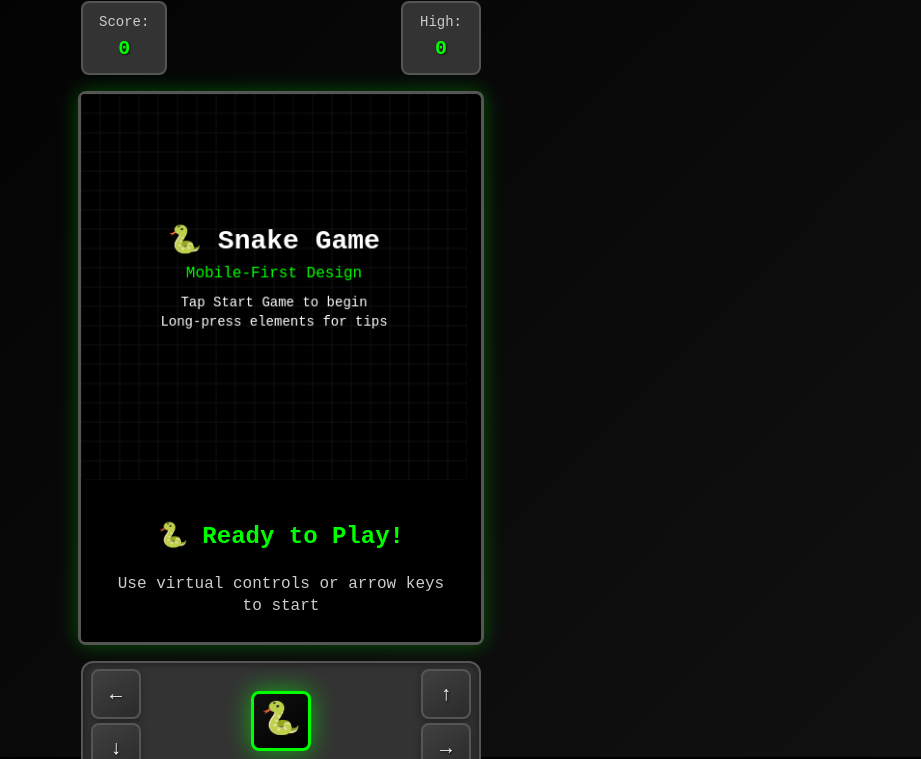
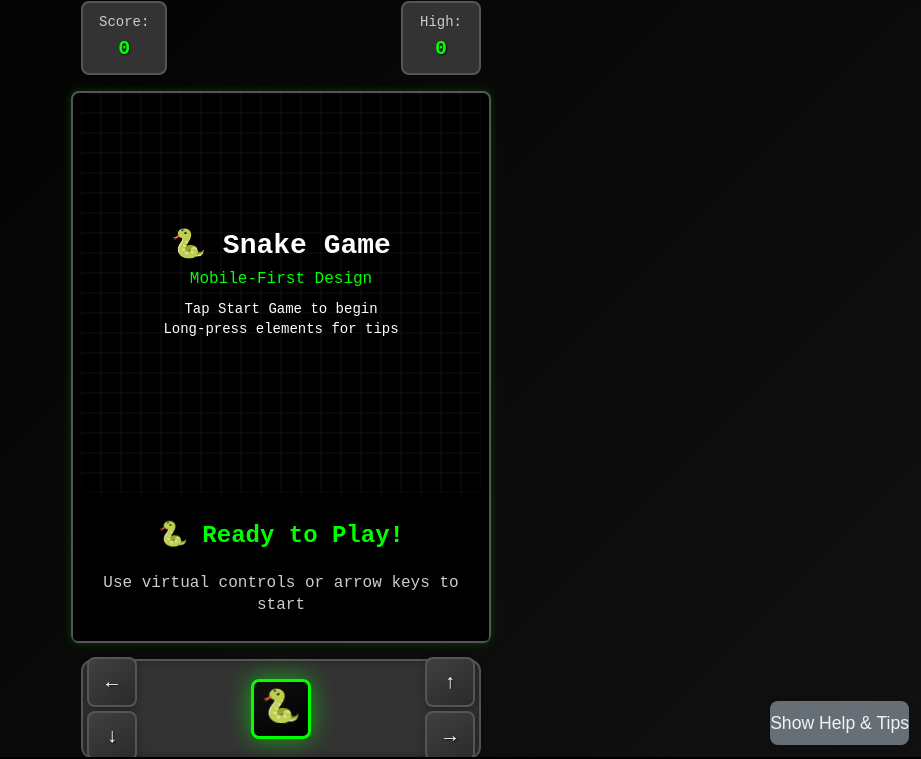
Before and after one commit to doctorboyz/snake-game, a website: page index.html in a window 1280 px wide. Shown: the part 43-802 px from the top of the page, without its empty margins (359-1280 px from the left). Drawn offline with Linux system fonts and the light colour scheme.

```diff
--- a/css/style.css
+++ b/css/style.css
@@ -82,14 +82,42 @@
 ========================================== */
 .game-container {
     width: 100vw;
-    min-height: 100vh; /* Use min-height to allow content expansion */
+    min-height: 100vh;
+    height: auto;
+    overflow-x: hidden;
+    overflow-y: visible;
     display: flex;
     flex-direction: column;
-    align-items: center;
-    justify-content: flex-start; /* Change to flex-start for mobile */
-    padding: var(--spacing-sm);
+    align-items: stretch;
+    justify-content: flex-start;
+    padding: var(--spacing-xs);
     background: linear-gradient(135deg, var(--bg-primary) 0%, var(--bg-secondary) 100%);
-    gap: var(--spacing-sm); /* Add gap between sections */
+    gap: var(--spacing-xs);
+}
+
+#toggle-extra {
+  position: fixed;
+  bottom: 12px;
+  right: 12px;
+  z-index: 1000;
+  min-width: 44px;
+  min-height: 44px;
+  font-size: 1.1em;
+  background: var(--btn-secondary, #6c757d);
+  color: var(--text-primary, #fff);
+  border: none;
+  border-radius: 8px;
+  box-shadow: 0 2px 8px rgba(0,0,0,0.15);
+  opacity: 0.95;
+  transition: opacity 0.2s;
+}
+#toggle-extra:hover {
+  opacity: 1;
+  background: var(--btn-secondary-hover, #545b62);
+}
+/* Hide collapsed extra sections */
+#extra-sections.collapsed {
+  display: none !important;
 }
 
 /* ========================================
@@ -149,30 +177,34 @@
    4. Game Canvas
 ========================================== */
 .game-main {
-    flex: 1;
+    width: 100%;
     display: flex;
     align-items: center;
     justify-content: center;
-    width: 100%;
-    max-width: 400px;
+    flex: 1 0 auto;
+    max-width: 100vw;
 }
 
 .canvas-container {
     position: relative;
     background: var(--bg-primary);
-    border: 3px solid var(--border-color);
+    border: 2px solid var(--border-color);
     border-radius: var(--radius-md);
-    box-shadow: 0 0 20px rgba(0, 255, 0, 0.3);
+    box-shadow: 0 0 10px rgba(0, 255, 0, 0.2);
+    width: 100vw;
+    max-width: 420px;
+    margin: 0 auto;
 }
 
 .game-canvas {
     display: block;
     background: var(--bg-primary);
     border-radius: var(--radius-sm);
-    max-width: 90vw;
-    max-height: 40vh; /* Increase for better mobile visibility */
-    width: 320px; /* Smaller for mobile */
-    height: 320px; /* Smaller for mobile */
+    width: 92vw;
+    height: 92vw;
+    max-width: 400px;
+    max-height: 400px;
+    margin: 0 auto;
 }
 
 /* Game Overlay */
@@ -223,13 +255,17 @@
     justify-content: space-between;
     align-items: center;
     width: 100%;
-    height: 120px; /* Reduced height */
-    padding: var(--spacing-sm);
+    max-width: 420px;
+    height: 18vw;
+    min-height: 80px;
+    max-height: 120px;
+    padding: var(--spacing-xs);
     background: var(--ui-elements);
     border-radius: var(--radius-lg);
     border: 2px solid var(--border-color);
-    box-shadow: inset 0 0 10px rgba(0, 0, 0, 0.5);
+    box-shadow: inset 0 0 8px rgba(0, 0, 0, 0.3);
     position: relative;
+    margin: 0 auto;
 }
 
 .control-group-left {
@@ -259,10 +295,12 @@
     border: 2px solid var(--border-color);
     border-radius: var(--radius-md);
     color: var(--text-primary);
-    font-size: var(--font-size-lg); /* Slightly smaller */
+    font-size: 5vw;
     font-weight: bold;
-    min-height: 50px; /* Slightly smaller */
-    min-width: 50px; /* Slightly smaller */
+    min-height: 12vw;
+    min-width: 12vw;
+    max-height: 56px;
+    max-width: 56px;
     touch-action: manipulation;
     user-select: none;
     cursor: pointer;
@@ -272,6 +310,39 @@
     justify-content: center;
     text-shadow: 1px 1px 2px rgba(0, 0, 0, 0.8);
     box-shadow: 0 4px 8px rgba(0, 0, 0, 0.3);
+}
+
+@media (min-width: 600px) {
+  .game-container {
+    align-items: center;
+    padding: var(--spacing-sm);
+    gap: var(--spacing-sm);
+  }
+  .game-main {
+    max-width: 420px;
+  }
+  .canvas-container {
+    max-width: 420px;
+  }
+  .game-canvas {
+    width: 400px;
+    height: 400px;
+    max-width: 400px;
+    max-height: 400px;
+  }
+  .mobile-controls {
+    max-width: 420px;
+    height: 100px;
+    min-height: 80px;
+    max-height: 120px;
+  }
+  .control-btn {
+    font-size: var(--font-size-lg);
+    min-width: 50px;
+    min-height: 50px;
+    max-width: 56px;
+    max-height: 56px;
+  }
 }
 
 .control-btn:hover {
--- a/index.html
+++ b/index.html
@@ -136,6 +136,8 @@
         </section>
 
         <!-- Instructions (Desktop) -->
+        <!-- Collapsed extra sections: instructions/help will be toggled -->
+        <div id="extra-sections" class="collapsed">
             <section class="instructions-section desktop-only">
                 <div class="instructions"
                      data-tooltip="Desktop Instructions 💻&#10;Keyboard controls for desktop users&#10;Arrow keys for movement&#10;Space for pause/resume&#10;Hidden on mobile devices for cleaner UI">
@@ -203,7 +205,6 @@
                                     <li>Each food gives +10 points</li>
                                 </ul>
                             </div>
-
                             <div class="help-card">
                                 <h3>🕹️ Controls</h3>
                                 <ul>
@@ -214,7 +215,6 @@
                                     <li><strong>Speed:</strong> Game speed increases with score</li>
                                 </ul>
                             </div>
-
                             <div class="help-card">
                                 <h3>📱 Mobile Optimization</h3>
                                 <ul>
@@ -225,7 +225,6 @@
                                     <li>Tooltips available via long-press</li>
                                 </ul>
                             </div>
-
                             <div class="help-card">
                                 <h3>🏆 Scoring & Strategy</h3>
                                 <ul>
@@ -240,8 +239,33 @@
                     </div>
                 </details>
             </div>
+        </div>
 
+    <!-- Toggle button for extra sections -->
+    <button id="toggle-extra" style="position:fixed;bottom:12px;right:12px;z-index:1000;min-width:44px;min-height:44px;font-size:1.1em;">Show Help & Tips</button>
     <!-- Scripts -->
     <script src="js/game.js"></script>
+    <script>
+    // Toggle extra sections (help/instructions)
+    const toggleBtn = document.getElementById('toggle-extra');
+    const extraSections = document.getElementById('extra-sections');
+    let extraVisible = false;
+    function updateToggle() {
+      if (extraVisible) {
+        extraSections.classList.remove('collapsed');
+        toggleBtn.textContent = 'Hide Help & Tips';
+      } else {
+        extraSections.classList.add('collapsed');
+        toggleBtn.textContent = 'Show Help & Tips';
+      }
+    }
+    toggleBtn.addEventListener('click', () => {
+      extraVisible = !extraVisible;
+      updateToggle();
+    });
+    // Start hidden
+    extraSections.classList.add('collapsed');
+    updateToggle();
+    </script>
 </body>
 </html>
--- a/js/game.js
+++ b/js/game.js
@@ -148,8 +148,9 @@
     }
 
     changeDirection(newDirection) {
-        // Prevent reverse direction
+        // Prevent reverse direction: ignore input if it's a direct reverse
         if (newDirection.x === -this.direction.x && newDirection.y === -this.direction.y) {
+            // Do nothing, keep current direction
             return;
         }
         this.direction = newDirection;
@@ -639,23 +640,28 @@
 function setSnakeDirection(direction) {
     if (!snake) return;
 
+    // Prevent reverse direction: only update nextDirection if not direct reverse
+    let candidate = null;
     switch(direction) {
         case 'ArrowUp':
         case 'up':
-            nextDirection = CONFIG.DIRECTIONS.UP;
+            candidate = CONFIG.DIRECTIONS.UP;
             break;
         case 'ArrowDown':
         case 'down':
-            nextDirection = CONFIG.DIRECTIONS.DOWN;
+            candidate = CONFIG.DIRECTIONS.DOWN;
             break;
         case 'ArrowLeft':
         case 'left':
-            nextDirection = CONFIG.DIRECTIONS.LEFT;
+            candidate = CONFIG.DIRECTIONS.LEFT;
             break;
         case 'ArrowRight':
         case 'right':
-            nextDirection = CONFIG.DIRECTIONS.RIGHT;
+            candidate = CONFIG.DIRECTIONS.RIGHT;
             break;
+    }
+    if (candidate && !(candidate.x === -snake.direction.x && candidate.y === -snake.direction.y)) {
+        nextDirection = candidate;
     }
 }
 
```
Lines whose indentation alone changed are shown as unchanged.
